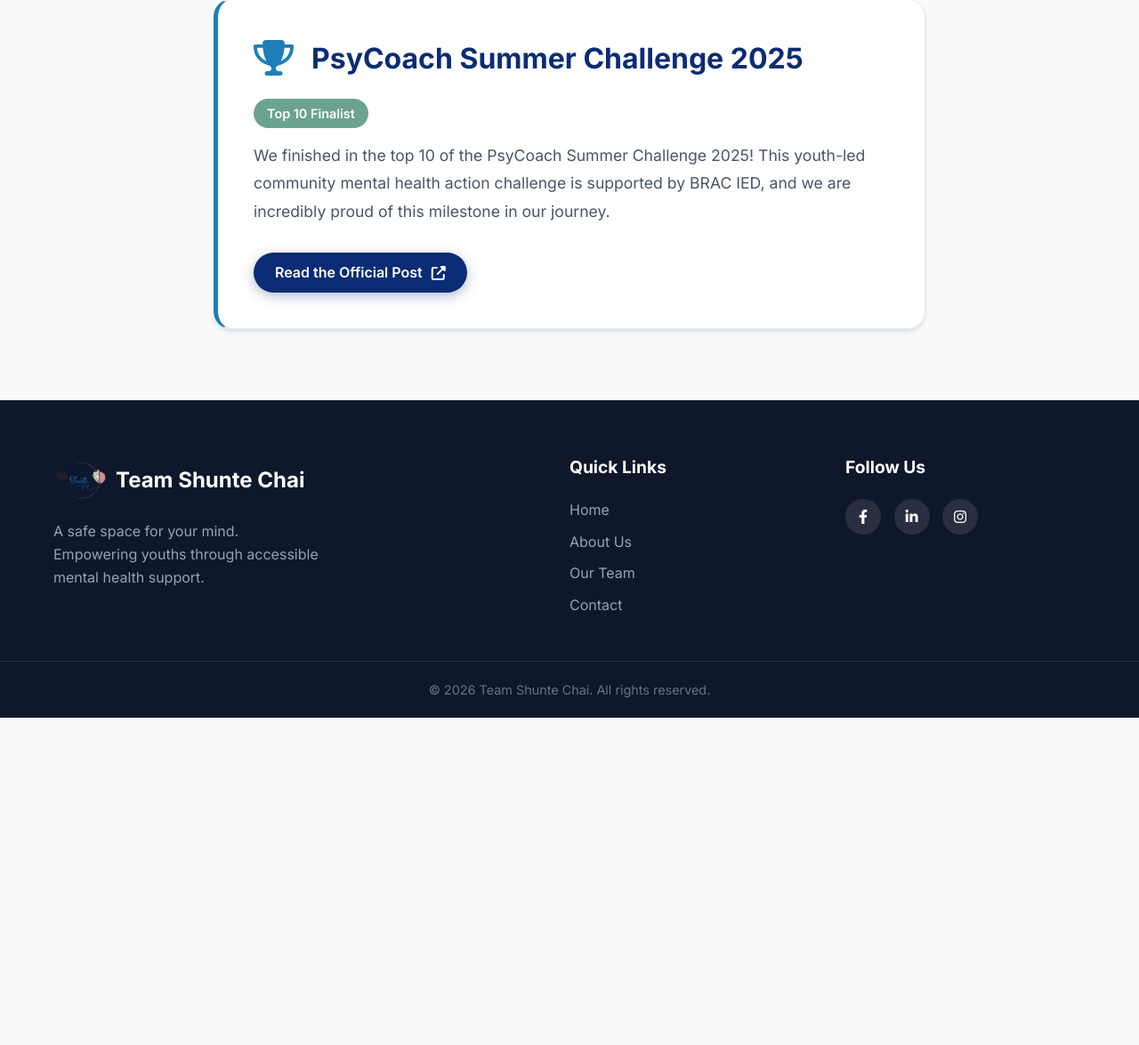
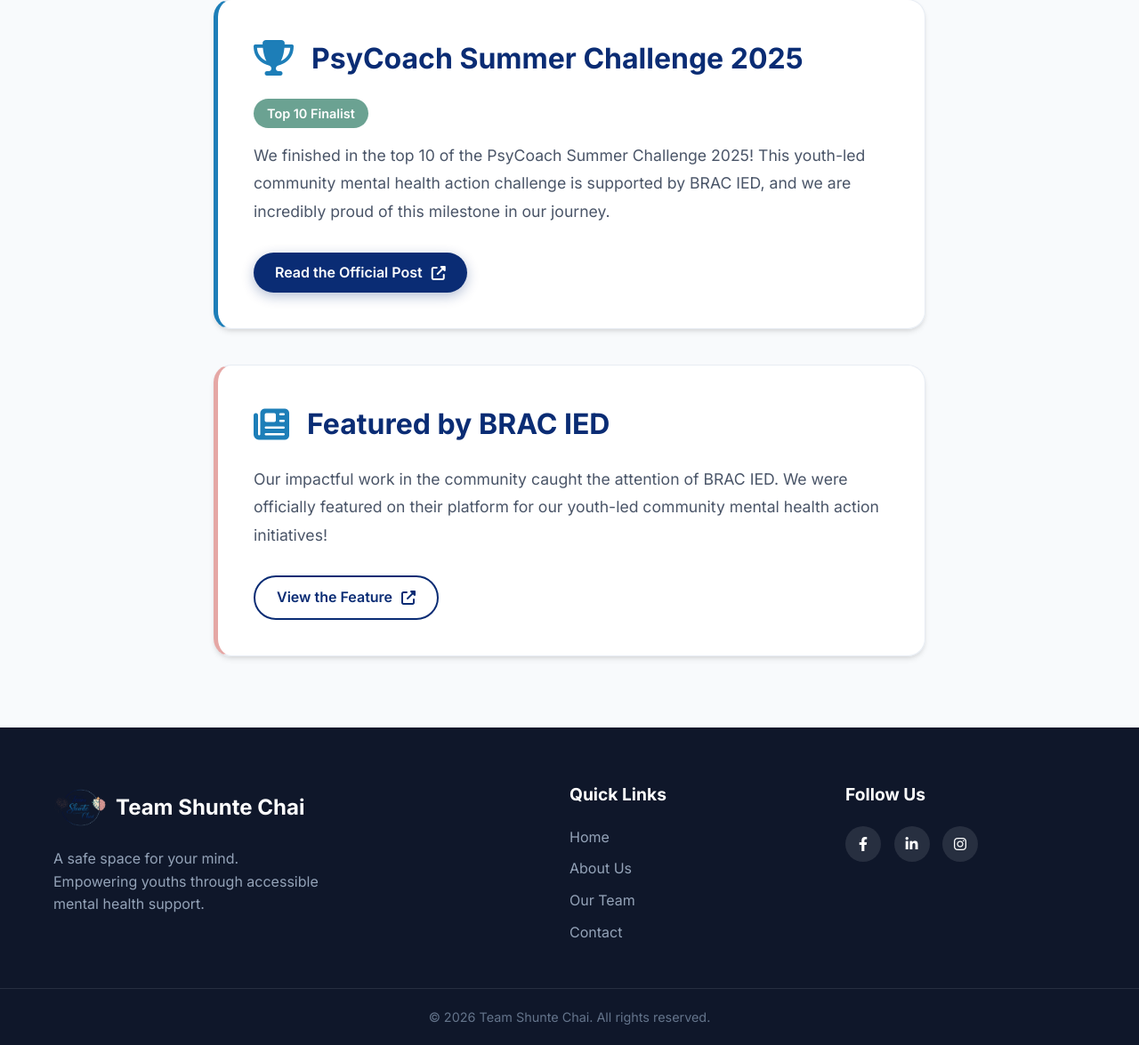
Before and after one commit to Sreezon23/team-shunte-chai, a Django app: page /achievements/ in a window 1280 px wide. Shown: the part 409-1584 px from the top of the page at 89% size. Before the commit the page ends 1216 px from the top, so only its background shows below. Run offline with Django 5.2, Linux system fonts and the light colour scheme; some libraries are stand-ins or nearby versions.

Commit message:
Add Featured by BRAC IED section

```diff
--- a/templates/achievements.html
+++ b/templates/achievements.html
@@ -29,6 +29,21 @@
             </a>
         </div>
 
+        <div class="card" style="max-width: 800px; margin: 40px auto 0; text-align: left; padding: 40px; border-left: 5px solid #e5a7a5;">
+            <div style="display: flex; align-items: center; margin-bottom: 20px;">
+                <i class="fas fa-newspaper" style="font-size: 2.5rem; color: #1d7eb8; margin-right: 20px;"></i>
+                <h2 style="color: #0a2c74; font-size: 2rem; margin: 0;">Featured by BRAC IED</h2>
+            </div>
+
+            <p style="font-size: 1.1rem; color: #4a5568; line-height: 1.8; margin-bottom: 30px;">
+                Our impactful work in the community caught the attention of BRAC IED. We were officially featured on their platform for our youth-led community mental health action initiatives!
+            </p>
+
+            <a href="https://bracied.com/brac-ied-supports-youth-led-community-mental-health-action-through-the-psycoach-summer-challenge-2025/" target="_blank" class="btn btn-secondary" style="display: inline-flex; align-items: center; gap: 10px;">
+                View the Feature <i class="fas fa-external-link-alt"></i>
+            </a>
+        </div>
+
     </div>
 </section>
 {% endblock %}
```
